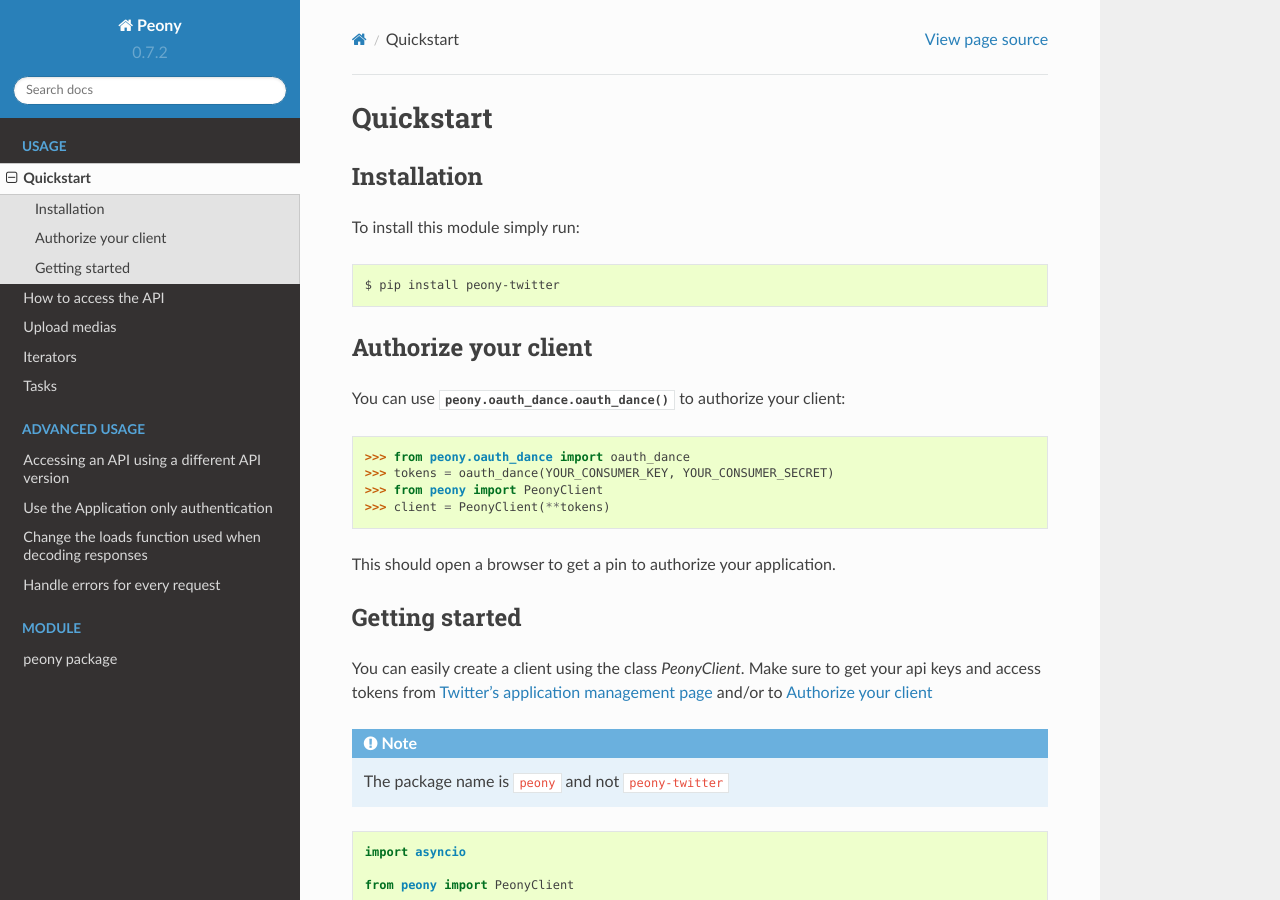
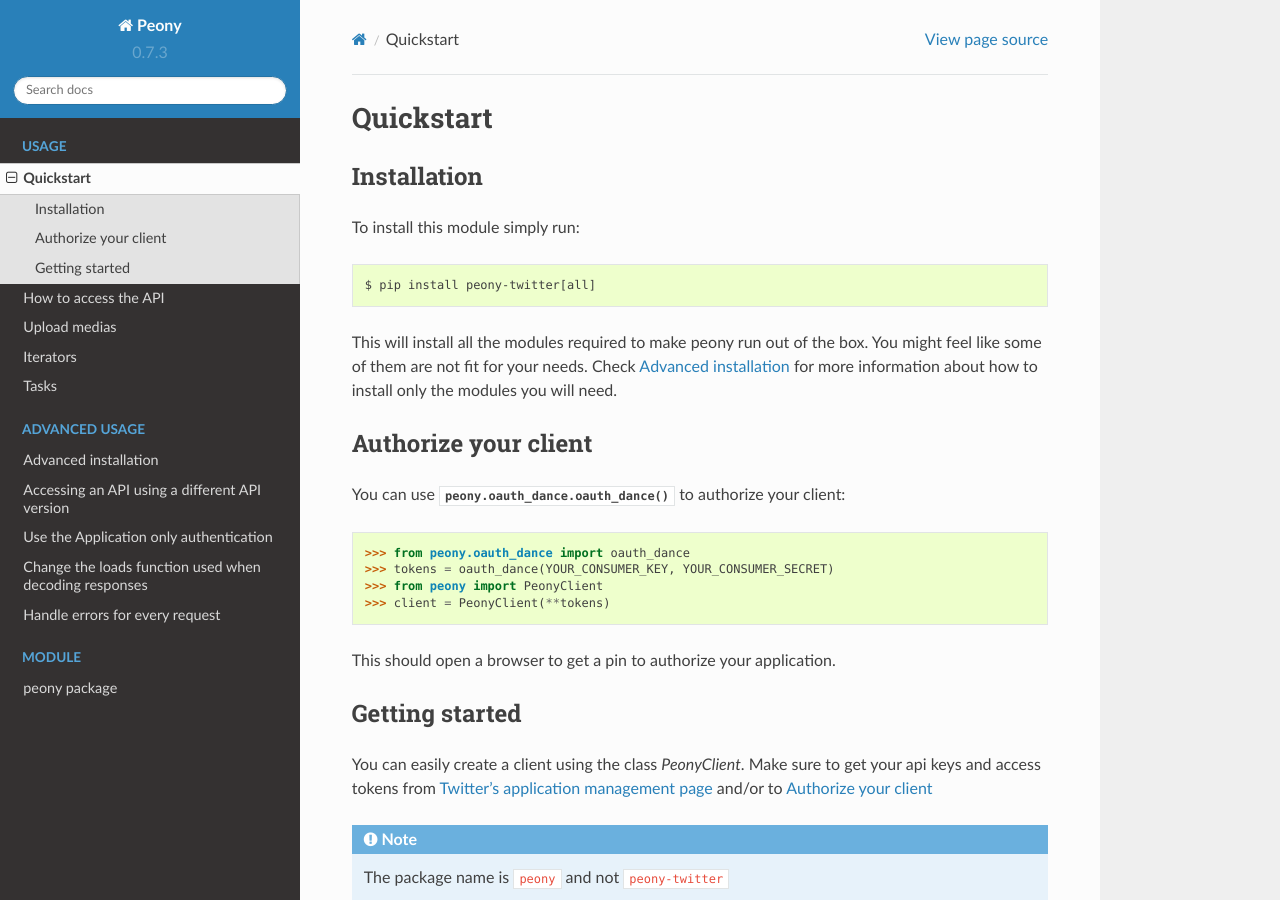
Before and after one commit to odrling/peony-twitter, a Sphinx documentation site: the page built from docs/usage/quickstart.rst, in a window 1280 px wide and 900 px high. Built offline with Sphinx 7.4.7 and the Read the Docs theme 2.0.0, drawn with Linux system fonts in a browser that asks for light colours.

```diff
--- a/docs/index.rst
+++ b/docs/index.rst
@@ -2,7 +2,7 @@
  Peony's documentation
 =======================
 
-Peony is an asynchronous Twitter API client.
+Peony is an asynchronous Twitter API client for Python 3.5+.
 
 
 .. toctree::
@@ -17,6 +17,7 @@ Peony is an asynchronous Twitter API client.
 .. toctree::
     :caption: Advanced Usage
 
+    adv_usage/install
     adv_usage/api
     adv_usage/oauth2
     adv_usage/loads
--- a/docs/usage/quickstart.rst
+++ b/docs/usage/quickstart.rst
@@ -7,7 +7,12 @@ Installation
 
 To install this module simply run::
 
-    $ pip install peony-twitter
+    $ pip install peony-twitter[all]
+
+This will install all the modules required to make peony run out of the box.
+You might feel like some of them are not fit for your needs.
+Check :ref:`adv_install` for more information about how to install only
+the modules you will need.
 
 .. _auth:
 
--- a/peony/__init__.py
+++ b/peony/__init__.py
@@ -12,7 +12,7 @@ __author__ = "Florian Badie"
 __author_email__ = "florianbadie@gmail.com"
 __url__ = "https://github.com/odrling/peony-twitter"
 
-__version__ = "0.7.2"
+__version__ = "0.7.3"
 
 __license__ = "MIT License"
 
--- a/requirements.txt
+++ b/requirements.txt
@@ -1,5 +1,3 @@
-# install_requires
+# install_requires : bare minimum to make peony run correctly
 aiohttp
 oauthlib
-Pillow
-python-magic
```
Also changed, not shown: README.rst (+10 -2 lines), docs/adv_usage/install.rst (added, +57 -0 lines), extras_require.txt (added, +9 -0 lines), setup.py (+12 -8 lines), 1 other file.
